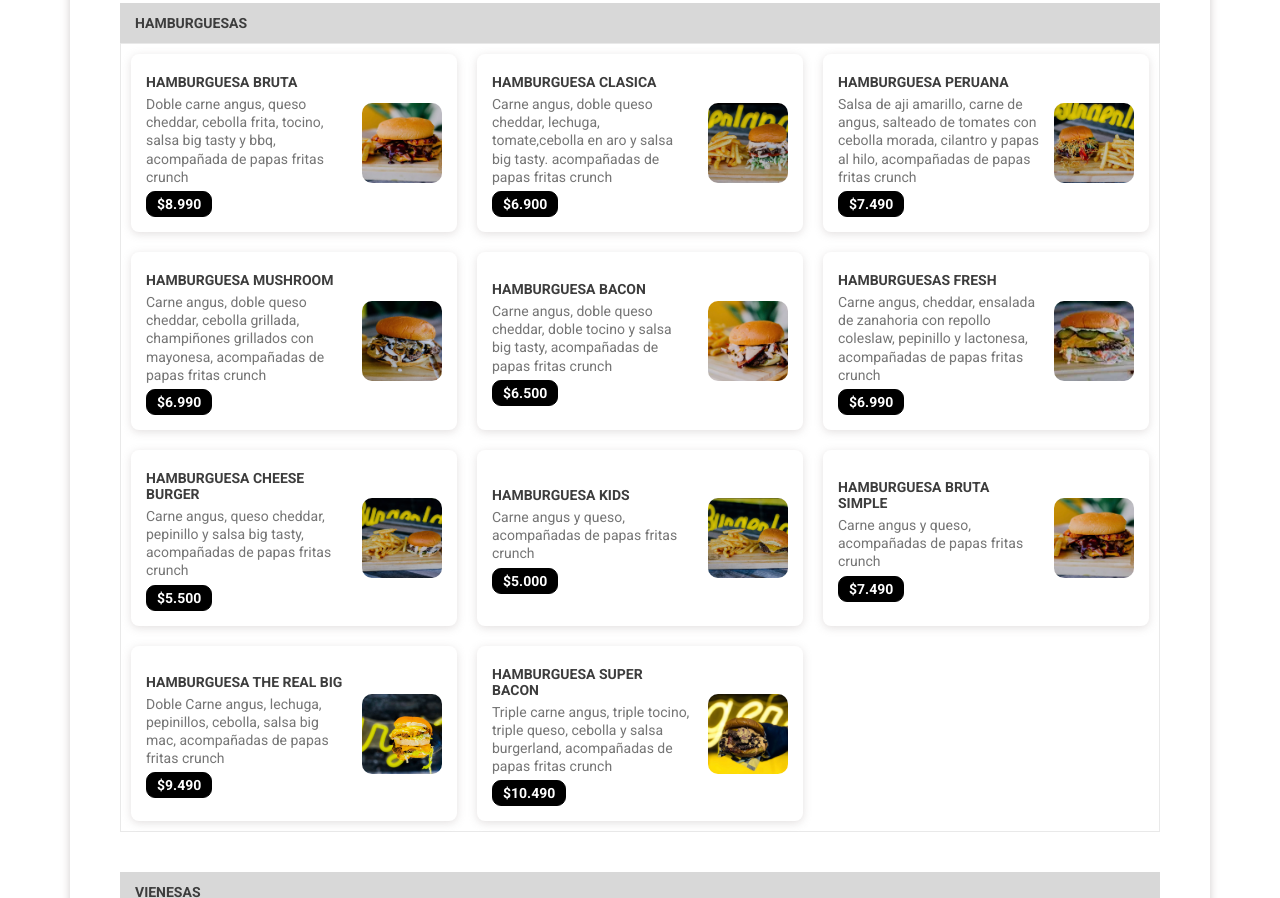
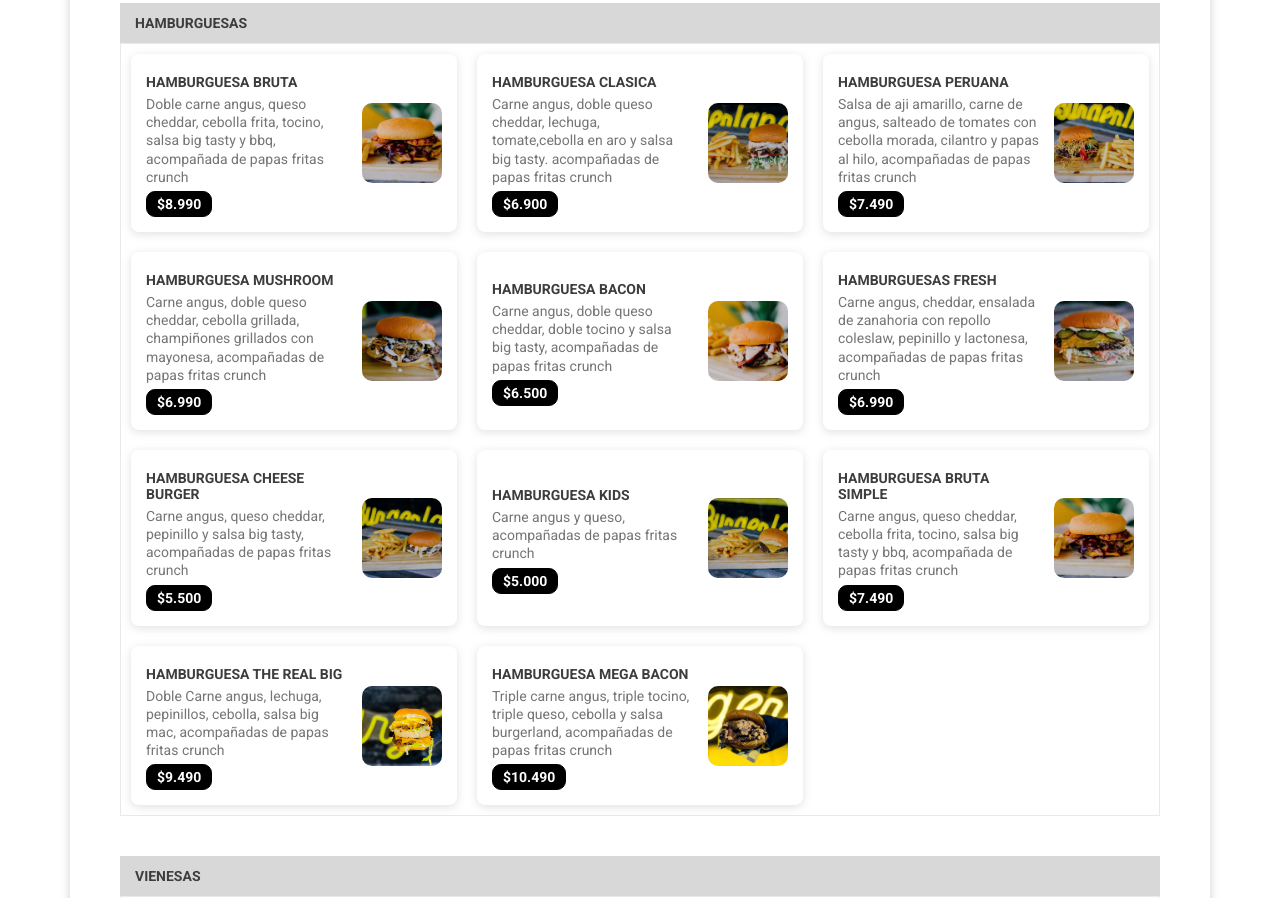
Before and after one commit to bigbytes-cl/bigmenu-burgerland-menu, a plain HTML site: page index.html in a window 1280 px wide. Shown: the part 364-1262 px from the top of the page. Drawn offline with Linux system fonts and the light colour scheme.

Commit message:
fix bruta simple error and adding mega bacon

```diff
--- a/index.html
+++ b/index.html
@@ -173,7 +173,7 @@
                                     <div>
                                        <span class="badge badge--noStock">Sin Stock</span>
                                        <h4>Hamburguesa Bruta Simple</h4>
-                                       <p>Carne angus y queso, acompañadas de papas fritas crunch</p>
+                                       <p>Carne angus, queso cheddar, cebolla frita, tocino, salsa big tasty y bbq, acompañada de papas fritas crunch</p>
                                        <div class="badge badge--outline"><span>$7.490</span></div>
                                     </div>
                                     <img src="assets/photos/bruta.webp" alt="Hamburguesa Bruta Simple" class="ng-star-inserted">
@@ -187,14 +187,14 @@
                                     </div>
                                     <img src="assets/photos/real-big.jpeg" alt="Hamburguesa Real Big" class="ng-star-inserted">
                                  </div>
-                                 <div class="product ng-star-inserted">
+                                  <div class="product ng-star-inserted">
                                     <div>
                                        <span class="badge badge--noStock">Sin Stock</span>
-                                       <h4>Hamburguesa super bacon</h4>
+                                       <h4>Hamburguesa mega bacon</h4>
                                        <p>Triple carne angus, triple tocino, triple queso, cebolla y salsa burgerland, acompañadas de papas fritas crunch</p>
                                        <div class="badge badge--outline"><span>$10.490</span></div>
                                     </div>
-                                    <img src="assets/photos/super-bacon.jpeg" alt="Hamburguesa Super Bacon" class="ng-star-inserted">
+                                    <img src="assets/photos/super-bacon.jpeg" alt="Hamburguesa Mega Bacon" class="ng-star-inserted">
                                  </div>
                               </div>
                               <h3 id="Vienesas" class="ng-star-inserted">Vienesas</h3>
```
Also changed, not shown: 1 other file.
